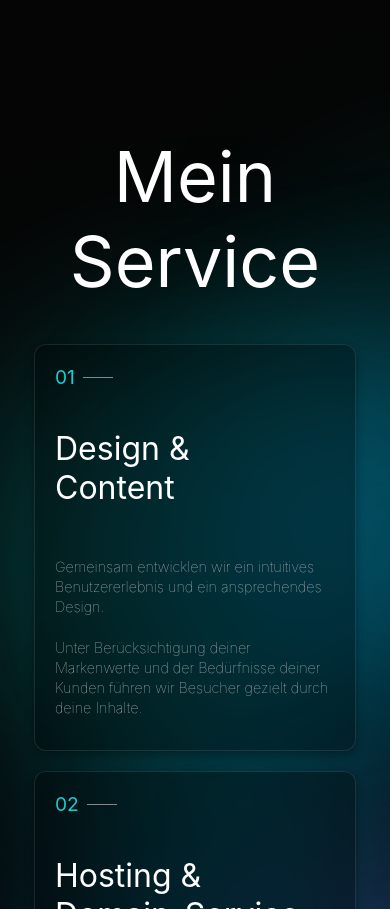
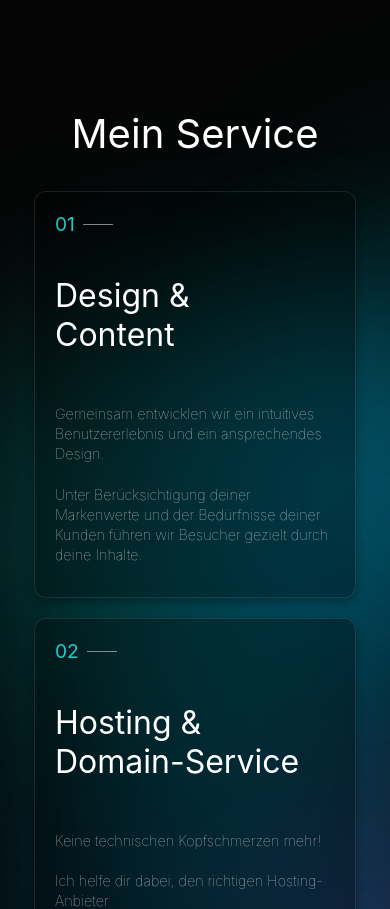
Before and after one commit to NilszTH/Webflow-thomsen, a plain HTML site: page index.html in a window 390 px wide. Shown: the part 5217-6126 px from the top of the page. Drawn offline with Linux system fonts and the light colour scheme; a web font is replaced by a local one.

Commit message:
Add files via upload

```diff
--- a/index.html
+++ b/index.html
@@ -469,6 +469,7 @@
 
         <section id="service-section" class="services-section">
           <h2 class="services-title">Mein Service</h2>
+          <h2 class="services-title-mobile">Mein Service</h2>
 
           <div class="services-container">
             <!-- Card 1 -->
--- a/style.css
+++ b/style.css
@@ -1093,7 +1093,7 @@ main {
     .mobile-headline {
       display: block;
       position: absolute;
-      top: 20%;
+      top: 0%;
       left: 50%;
       transform: translateX(-50%);
       font-size: 20px;
@@ -1107,7 +1107,7 @@ main {
     .outer-circle,
     .inner-circle {
       position: absolute;
-      top: -30;
+      top: -30%;
       left: 0;
       width: 100%;
       height: 100%;
@@ -1813,14 +1813,14 @@ main {
     font-weight: 500;
     margin-bottom: 32px;
   }
+  .section-title-mobile {
+    display: none;
+  }
+
   @media (max-width: 600px) {
     .section-title {
       display: none;
     }
-  }
-
-  .section-title-mobile {
-    display: none;
   }
 
   /* Container für die Karten */
@@ -2088,6 +2088,9 @@ main {
   margin-bottom: 40px;
   z-index: 10;
 }
+.services-title-mobile {
+  display: none;
+}
 
 /* ========== Container für 3 Cards in EINER Zeile ========== */
 .services-container {
@@ -2245,13 +2248,16 @@ main {
   left: 40%;
   background: rgba(0, 153, 255, 0.2);
 }
+
 @media (max-width: 600px) {
   .services-title {
-    position: relative;
-    text-align: center;
-    font-size: 70px;
-    font-weight: 400;
-    margin-bottom: 40px;
+    display: none;
+  }
+
+  .services-title-mobile {
+    display: block;
+    font-size: 40px;
+    font-weight: 400
   }
 
   .services-container {
```
